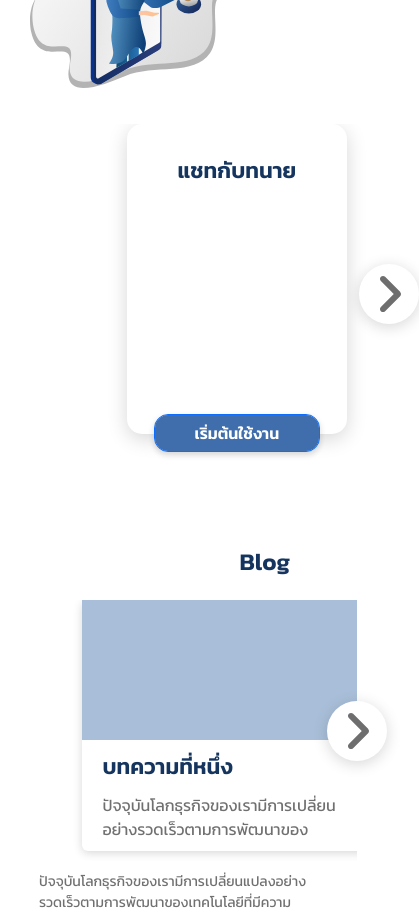
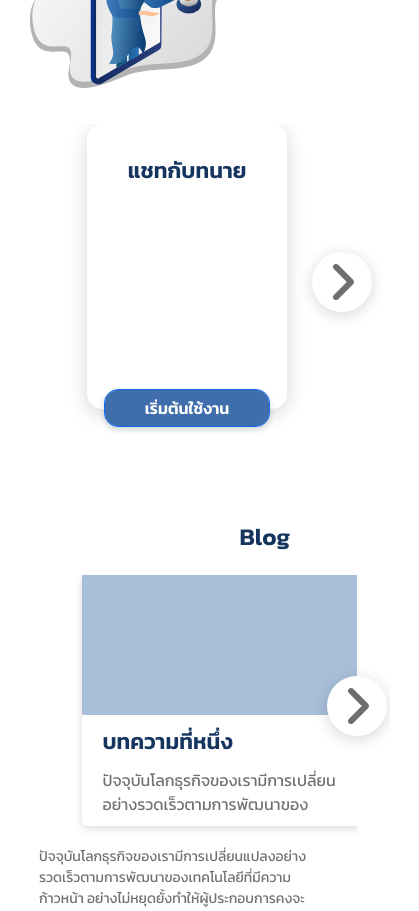
Before and after one commit to lwrydev/LWRY-Public, a Next.js app: page / in a window 390 px wide. Shown: the part 3060-3971 px from the top of the page, 419 px wide, since content can reach past the window. Built offline with nearby package versions, Linux system fonts and the light colour scheme.

Commit message:
responsive

```diff
--- a/components/carousel/features/Features.js
+++ b/components/carousel/features/Features.js
@@ -120,7 +120,7 @@ export default function Feature() {
               </div>
             </div>
           </div>
-          <div className='d-md-none col-1 d-flex align-items-center justify-content-center m-3'>
+          <div className='d-md-none col-1 d-flex align-items-center justify-content-center'>
             {thumbIndex > 0 ?
               <div className={styles.featureAngle} onClick={() => slidePrev()} >
                 <FontAwesomeIcon icon={faAngleLeft} size='3x' />
--- a/components/carousel/features/features.module.css
+++ b/components/carousel/features/features.module.css
@@ -51,6 +51,7 @@
   cursor: pointer;
   position: absolute;
   z-index: 1;
+  margin-left: -30px;
 }
 
 .featureTitle {
@@ -139,10 +140,10 @@
   }
 
   .featureItem {
-    width: 220px;
-    height: 310px;
+    width: 200px;
+    height: 285px;
     border-radius: 15px;
-    margin: 0px 0px 30px 16vw;
+    margin: 0px 0px 30px 14vw;
   }
 
   .ftTitle {
```
